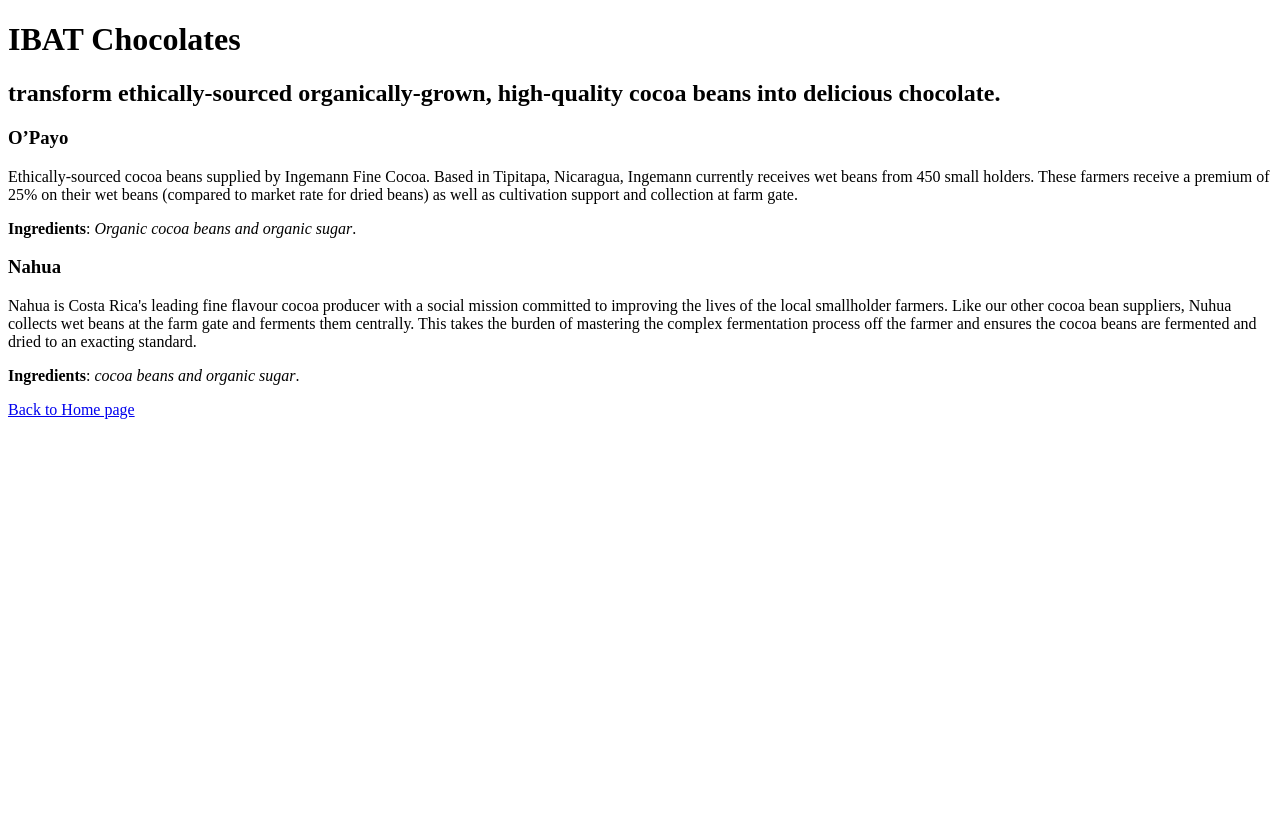
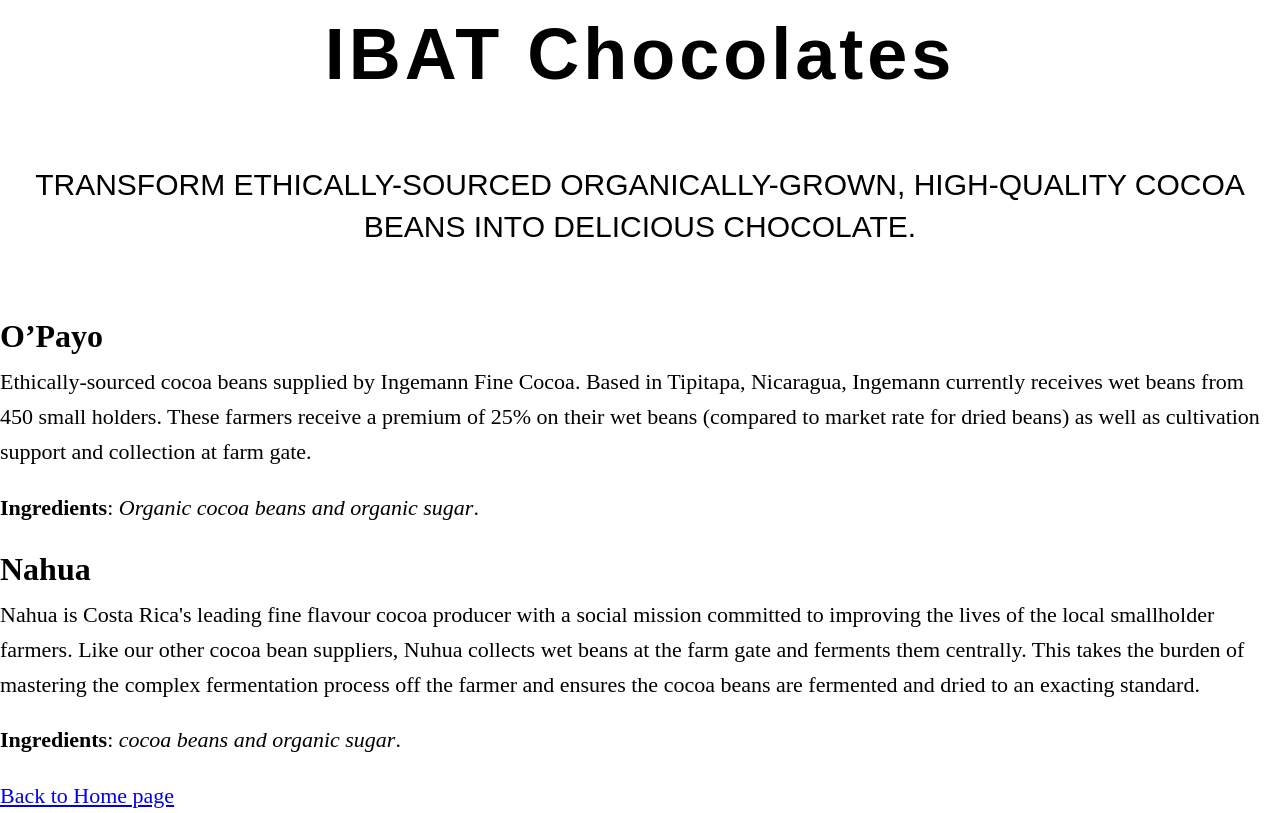
Before and after one commit to C-H-U-B/C-H-U-B.github.io, a plain HTML site: page exercises/page-2.html in a window 1280 px wide. Drawn offline with Linux system fonts and the light colour scheme.

Commit message:
day 2 half

```diff
--- /dev/null
+++ b/assets/css/global.css
@@ -0,0 +1,51 @@
+/*  ============= WEB BROWSER RESETS ============ */
+* { margin: 0; padding: 0; border: none }
+*, *::before, *::after { box-sizing: border-box }
+html { height: 100%; font-size: 100%; font: inherit; vertical-align: baseline;
+scroll-behavior: smooth; scroll-padding-top: 20px }
+body { max-width: 1600px; line-height: 1.5; margin-left: auto; margin-right: auto;
+min-height: 100vh; text-rendering: optimizeSpeed }
+img { width: 100%; height: auto; display: block }
+h1, h2, h3, h4 { width: 100% }
+input, button, textarea, select { font: inherit }
+
+/* ================= ENDS ================ */
+
+/* Desktops */
+@media (min-width: 768px) { body { padding: 4% 20% } }
+
+/* Mobiles */
+@media (max-width: 767px) { body { padding: 12% 8% } }
+
+body {
+    text-align: center;
+    font-family: sans-serif;
+}
+
+h1 {
+    font-size: 78px;
+    font-weight: normal;
+    letter-spacing: -2px;
+    margin-bottom: 12px;
+    line-height: 1.2;
+}
+
+h2 {
+    font-size: 42px;
+    letter-spacing: 6px;
+    margin-bottom: 48px;
+    line-height: 1.2;
+}
+
+h3 {
+    font-size: 24px;
+    margin-top: 48px;
+    margin-bottom: 20px;
+    line-height: 1.2;
+    text-transform: uppercase;
+}
+
+p {
+    font-size: 20px;
+    margin-bottom: 16px;
+}
--- /dev/null
+++ b/exercises/assets/css/style-1.css
@@ -0,0 +1,39 @@
+/*  ============= WEB BROWSER RESETS ============ */
+* { margin: 0; padding: 0; border: none }
+*, *::before, *::after { box-sizing: border-box }
+html { height: 100%; font-size: 100%; font: inherit; vertical-align: baseline;
+scroll-behavior: smooth; scroll-padding-top: 20px }
+body { max-width: 1600px; line-height: 1.5; margin-left: auto; margin-right: auto;
+min-height: 100vh; text-rendering: optimizeSpeed }
+img { width: 100%; height: auto; display: block }
+h1, h2, h3, h4 { width: 100% }
+input, button, textarea, select { font: inherit }
+
+/* ================= ENDS ================ */
+
+
+h1 {
+    font-size: 84px;
+    text-align: center;
+    font-weight: normal;
+    letter-spacing: -2px;
+    margin-bottom: 32px;
+}
+
+h2 {
+    font-size: 36px;
+    margin-bottom: 4px;
+
+}
+
+h3 {
+    font-size: 24px;
+    margin-bottom: 4px;
+}
+
+p {
+    font-size: 18px;
+    font-family: sans-serif;
+    line-height: 1.6;
+    margin-bottom: 20px;
+}
--- /dev/null
+++ b/exercises/assets/css/style-2.css
@@ -0,0 +1,42 @@
+/*  ============= WEB BROWSER RESETS ============ */
+* { margin: 0; padding: 0; border: none }
+*, *::before, *::after { box-sizing: border-box }
+html { height: 100%; font-size: 100%; font: inherit; vertical-align: baseline;
+scroll-behavior: smooth; scroll-padding-top: 20px }
+body { max-width: 1600px; line-height: 1.5; margin-left: auto; margin-right: auto;
+min-height: 100vh; text-rendering: optimizeSpeed }
+img { width: 100%; height: auto; display: block }
+h1, h2, h3, h4 { width: 100% }
+input, button, textarea, select { font: inherit }
+
+/* ================= ENDS ================ */
+
+
+h1 {
+    font-size: 72px;
+    margin-bottom: 56px;
+    text-align: center;
+    letter-spacing: 4px;
+    font-family: sans-serif;
+}
+
+h2 {
+    font-family: sans-serif;
+    text-align: center;
+    line-height: 1.4;
+    text-transform: uppercase;
+    font-weight: normal;
+    font-size: 30px;
+    margin-bottom: 64px;
+}
+
+h3 {
+    font-size: 32px;
+    margin-bottom: 4px;
+}
+
+p {
+    font-size: 22px;
+    line-height: 1.6;
+    margin-bottom: 20px;
+}
--- /dev/null
+++ b/exercises/assets/css/style-3.css
@@ -0,0 +1,35 @@
+/*  ============= WEB BROWSER RESETS ============ */
+* { margin: 0; padding: 0; border: none }
+*, *::before, *::after { box-sizing: border-box }
+html { height: 100%; font-size: 100%; font: inherit; vertical-align: baseline;
+scroll-behavior: smooth; scroll-padding-top: 20px }
+body { max-width: 1600px; line-height: 1.5; margin-left: auto; margin-right: auto;
+min-height: 100vh; text-rendering: optimizeSpeed }
+img { width: 100%; height: auto; display: block }
+h1, h2, h3, h4 { width: 100% }
+input, button, textarea, select { font: inherit }
+
+/* ================= ENDS ================ */
+
+
+h1 {
+    font-size: 84px;
+    margin-bottom: 64px;
+    text-align: center;
+    font-weight: normal;
+    letter-spacing: 4px;
+}
+
+h2 {
+    text-transform: uppercase;
+    font-size: 28px;
+    margin-bottom: 4px;
+    margin-top: 54px;
+}
+
+p {
+    font-family: sans-serif;
+    line-height: 1.6;
+    margin-bottom: 20px;
+    font-size: 20px;
+}
--- /dev/null
+++ b/exercises/assets/css/style-4.css
@@ -0,0 +1,40 @@
+/*  ============= WEB BROWSER RESETS ============ */
+* { margin: 0; padding: 0; border: none }
+*, *::before, *::after { box-sizing: border-box }
+html { height: 100%; font-size: 100%; font: inherit; vertical-align: baseline;
+scroll-behavior: smooth; scroll-padding-top: 20px }
+body { max-width: 1600px; line-height: 1.5; margin-left: auto; margin-right: auto;
+min-height: 100vh; text-rendering: optimizeSpeed }
+img { width: 100%; height: auto; display: block }
+h1, h2, h3, h4 { width: 100% }
+input, button, textarea, select { font: inherit }
+
+/* ================= ENDS ================ */
+body { font-family: sans-serif; }
+
+h1 {
+    font-size: 64px;
+    margin-bottom: 48px;
+    font-weight: normal;
+    letter-spacing: 4px;
+}
+
+h2 {
+    font-size: 26px;
+    margin-top: 30px;
+    margin-bottom: 4px;
+    letter-spacing: 1px;
+}
+
+h3 {
+    font-size: 24px;
+    margin-top: 42px;
+    margin-bottom: 4px;
+    letter-spacing: 1px;
+}
+
+p {
+    font-size: 18px;
+    line-height: 1.6;
+    margin-bottom: 20px;
+}
--- a/page-2.html
+++ b/exercises/page-2.html
@@ -6,6 +6,7 @@
     <meta name="viewport" content="width=device-width, initial-scale=1.0">
     <title>IBAT Chocolates</title>
     <meta name="description" content="We transform ethically-sourced organically-grown, high-quality cocoa beans into delicious chocolate.">
+    <link rel="stylesheet" href="assets/css/style-2.css">
 </head>
 <body>
 <h1>IBAT Chocolates</h1>
@@ -21,6 +22,6 @@
 <p>Nahua is Costa Rica's leading fine flavour cocoa producer with a social mission committed to improving the lives of the local smallholder farmers. Like our other cocoa bean suppliers, Nuhua collects wet beans at the farm gate and ferments them centrally. This takes the burden of mastering the complex fermentation process off the farmer and ensures the cocoa beans are fermented and dried to an exacting standard.</p>
 
 <p><b>Ingredients</b>: <i>cocoa beans and organic sugar</i>.</p>
-<p><a href="index.html">Back to Home page</a></p>
+<p><a href="../index.html">Back to Home page</a></p>
 </body>
 </html>
```
Also changed, not shown: exercises/page-1.html (renamed from page-1.html, +2 -1 lines), exercises/page-3.html (renamed from page-3.html, +2 -1 lines), exercises/page-4.html (renamed from page-4.html, +2 -1 lines), index.html (+6 -6 lines), 2 other files.
